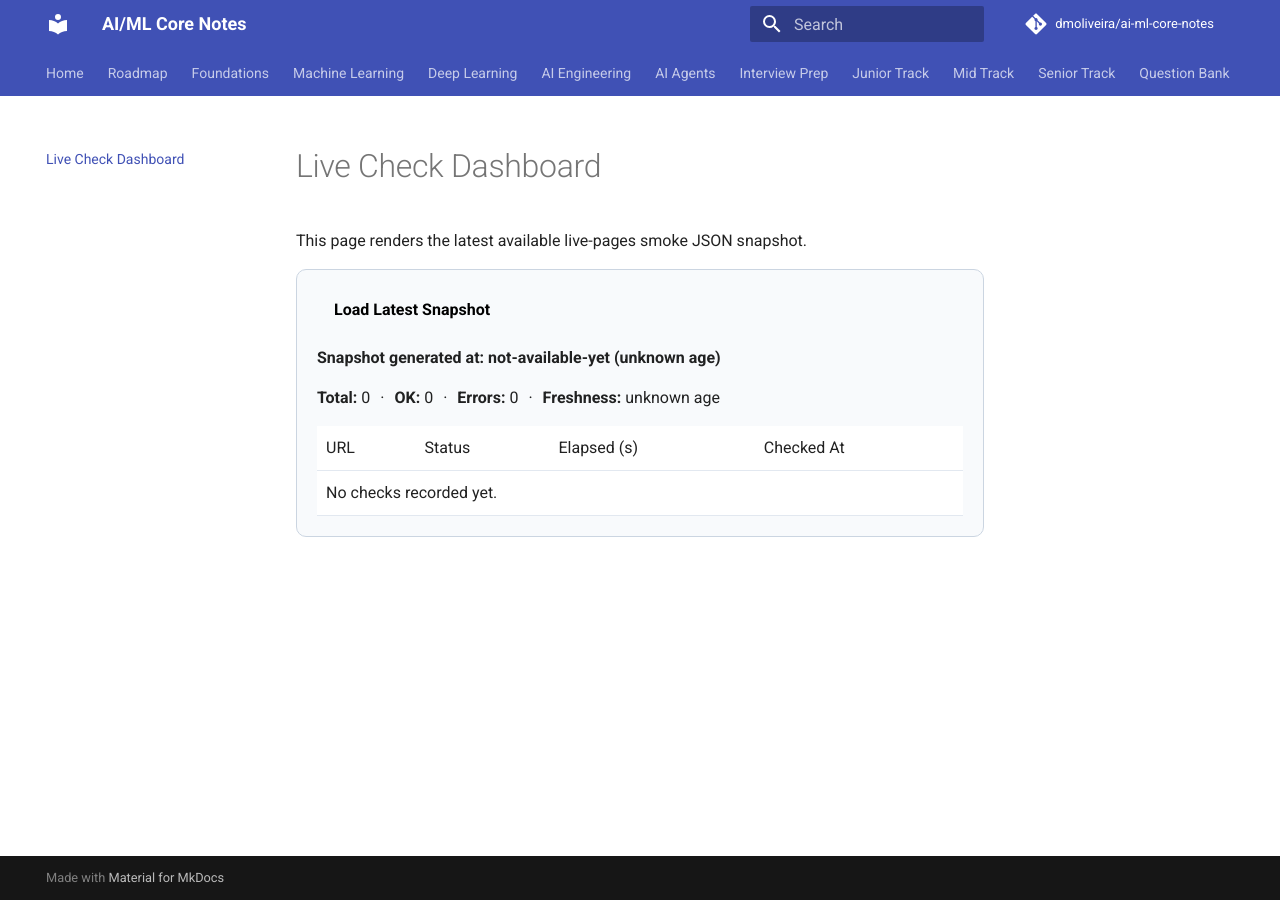
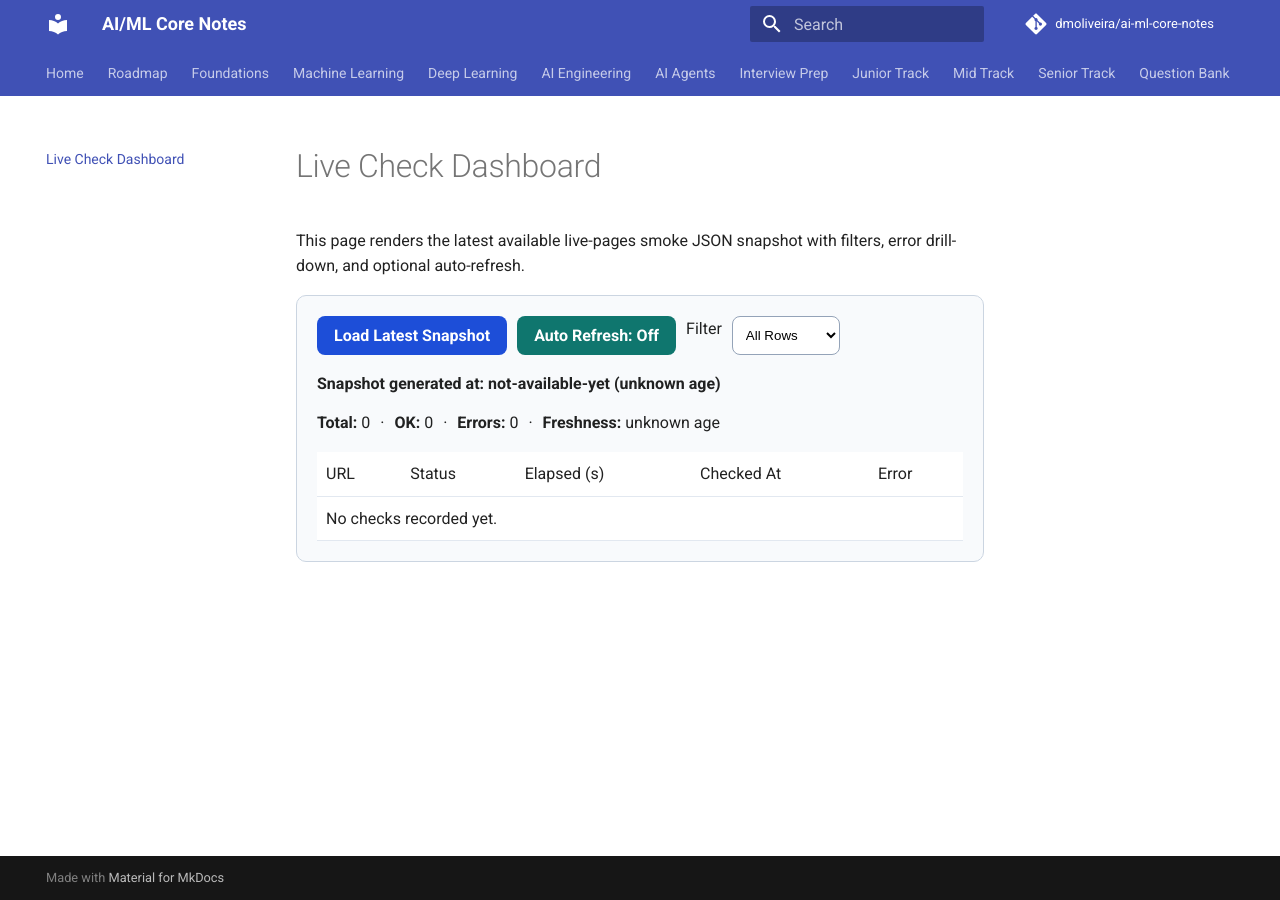
Before and after one commit to dmoliveira/ai-ml-core-notes, an MkDocs documentation site: the page built from docs/practice/live-check-dashboard.md, in a window 1280 px wide. Built offline with MkDocs 1.6.1 and Material for MkDocs 9.7.7, drawn with Linux system fonts in a browser that asks for light colours; comment, search, counter and statistics services are not loaded.

Commit message:
Add live dashboard filtering and auto-refresh controls

```diff
--- a/docs/assets/leaderboard-viewer.css
+++ b/docs/assets/leaderboard-viewer.css
@@ -38,8 +38,25 @@
   cursor: pointer;
 }
 
+.lb-actions select {
+  border: 1px solid #94a3b8;
+  border-radius: 8px;
+  padding: 0.45rem;
+  background: #fff;
+}
+
 #lb-load {
   background: #1d4ed8;
+  color: #fff;
+}
+
+#live-load {
+  background: #1d4ed8;
+  color: #fff;
+}
+
+#live-refresh {
+  background: #0f766e;
   color: #fff;
 }
 
--- a/docs/practice/live-check-dashboard.md
+++ b/docs/practice/live-check-dashboard.md
@@ -1,12 +1,19 @@
 # Live Check Dashboard
 
-This page renders the latest available live-pages smoke JSON snapshot.
+This page renders the latest available live-pages smoke JSON snapshot with filters, error drill-down, and optional auto-refresh.
 
 <link rel="stylesheet" href="../../assets/leaderboard-viewer.css">
 
 <div class="lb-app">
   <div class="lb-actions">
     <button id="live-load" type="button">Load Latest Snapshot</button>
+    <button id="live-refresh" type="button">Auto Refresh: Off</button>
+    <label for="live-filter">Filter</label>
+    <select id="live-filter" aria-label="Filter rows">
+      <option value="all">All Rows</option>
+      <option value="errors">Errors Only</option>
+      <option value="ok">OK Only</option>
+    </select>
   </div>
   <div class="lb-status" id="live-status">Click Load Latest Snapshot.</div>
   <div class="lb-actions" id="live-summary" aria-live="polite"></div>
@@ -17,15 +24,19 @@ This page renders the latest available live-pages smoke JSON snapshot.
         <th>Status</th>
         <th>Elapsed (s)</th>
         <th>Checked At</th>
+        <th>Error</th>
       </tr>
     </thead>
     <tbody id="live-table-body">
-      <tr><td colspan="4">No data loaded.</td></tr>
+      <tr><td colspan="5">No data loaded.</td></tr>
     </tbody>
   </table>
 </div>
 
 <script>
+let liveRefreshTimer = null;
+let cachedRows = [];
+
 function esc(value) {
   return String(value)
     .replace(/&/g, "&amp;")
@@ -64,10 +75,43 @@ function renderSummary(payload, rows) {
   ].join(" · ");
 }
 
+function renderRows() {
+  const body = document.getElementById("live-table-body");
+  const filter = document.getElementById("live-filter").value;
+  const rows = cachedRows.filter((row) => {
+    if (filter === "errors") return row.status !== "ok";
+    if (filter === "ok") return row.status === "ok";
+    return true;
+  });
+
+  if (rows.length === 0) {
+    body.innerHTML = "<tr><td colspan='5'>No rows for current filter.</td></tr>";
+    return;
+  }
+
+  body.innerHTML = rows
+    .map((row) => {
+      const errorLabel = row.errorType || row.error || "-";
+      return `<tr><td>${esc(row.url || "-")}</td><td>${esc(row.status || "-")}</td><td>${esc(row.elapsedSeconds ?? "-")}</td><td>${esc(row.checkedAt || "-")}</td><td>${esc(errorLabel)}</td></tr>`;
+    })
+    .join("");
+}
+
+function toggleAutoRefresh() {
+  const refreshButton = document.getElementById("live-refresh");
+  if (liveRefreshTimer !== null) {
+    window.clearInterval(liveRefreshTimer);
+    liveRefreshTimer = null;
+    refreshButton.textContent = "Auto Refresh: Off";
+    return;
+  }
+  liveRefreshTimer = window.setInterval(loadLiveSnapshot, 30000);
+  refreshButton.textContent = "Auto Refresh: 30s";
+}
+
 async function loadLiveSnapshot() {
   const status = document.getElementById("live-status");
   const summary = document.getElementById("live-summary");
-  const body = document.getElementById("live-table-body");
   status.textContent = "Loading snapshot...";
   summary.textContent = "";
   try {
@@ -77,24 +121,23 @@ async function loadLiveSnapshot() {
     }
     const payload = await response.json();
     const rows = Array.isArray(payload.checks) ? payload.checks : [];
+    cachedRows = rows;
     if (rows.length === 0) {
-      body.innerHTML = "<tr><td colspan='4'>No checks recorded yet.</td></tr>";
+      document.getElementById("live-table-body").innerHTML = "<tr><td colspan='5'>No checks recorded yet.</td></tr>";
     } else {
-      body.innerHTML = rows
-        .map(
-          (row) => `<tr><td>${esc(row.url || "-")}</td><td>${esc(row.status || "-")}</td><td>${esc(row.elapsedSeconds ?? "-")}</td><td>${esc(row.checkedAt || "-")}</td></tr>`,
-        )
-        .join("");
+      renderRows();
     }
     renderSummary(payload, rows);
     status.textContent = `Snapshot generated at: ${payload.generatedAt || "-"} (${formatAge(payload.generatedAt)})`;
   } catch (error) {
     status.textContent = String(error.message || error);
     summary.textContent = "";
-    body.innerHTML = "<tr><td colspan='4'>Unable to load snapshot.</td></tr>";
+    document.getElementById("live-table-body").innerHTML = "<tr><td colspan='5'>Unable to load snapshot.</td></tr>";
   }
 }
 
 document.getElementById("live-load").addEventListener("click", loadLiveSnapshot);
+document.getElementById("live-refresh").addEventListener("click", toggleAutoRefresh);
+document.getElementById("live-filter").addEventListener("change", renderRows);
 loadLiveSnapshot();
 </script>
```
